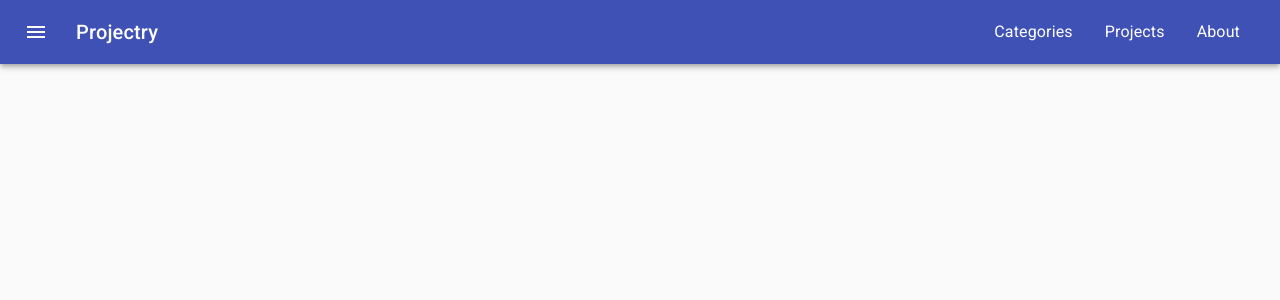
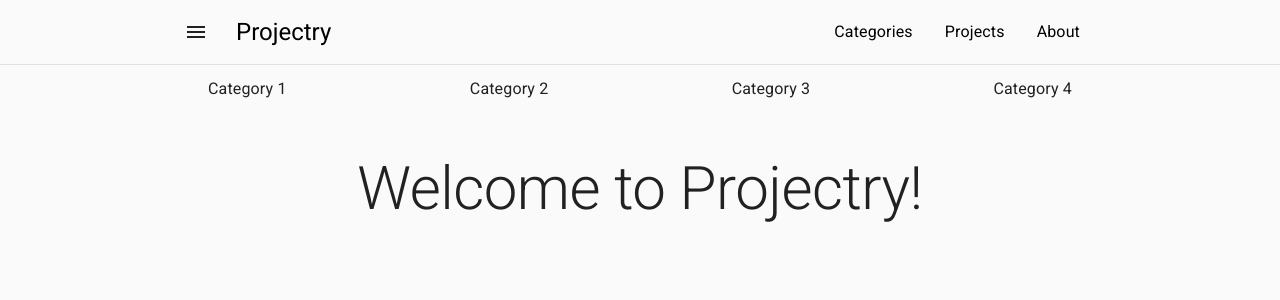
Before and after one commit to mluo24/projectry, a React (Create React App) app: page / in a window 1280 px wide. Shown: the top 300 px of the page. Built offline with nearby package versions, Linux system fonts and the light colour scheme.

Commit message:
added navbar and other various components, in process of making it responses

```diff
--- a/src/App.tsx
+++ b/src/App.tsx
@@ -5,6 +5,7 @@ import './App.css';
 
 import { createMuiTheme } from '@material-ui/core';
 import Main from './components/Main';
+import Home from './components/Home';
 
 function App() {
 
@@ -16,19 +17,16 @@ function App() {
       // Name of the component ⚛️
       MuiButtonBase: {
         // The properties to apply
-        disableRipple: true, // No more ripple, on the whole application 💣!
+        disableRipple: true, // No more ripple, on the whole application!
       },
     },
   });
 
   return (
     <MuiThemeProvider theme={theme}>
-      <Main />
-      {/* <div>
-        <Button variant="contained" color="primary">
-          Primary
-        </Button>
-      </div> */}
+      <Main>
+        <Home />
+      </Main>
     </MuiThemeProvider>
     );
 }
--- a/src/components/Header.tsx
+++ b/src/components/Header.tsx
@@ -1,7 +1,7 @@
-import { AppBar, Toolbar, List, ListItem, ListItemText, IconButton, Typography } from '@material-ui/core';
+import { AppBar, Toolbar, List, ListItem, ListItemText, IconButton, Typography, Container } from '@material-ui/core';
 import { createStyles, makeStyles, Theme } from '@material-ui/core/styles';
 import MenuIcon from '@material-ui/icons/Menu';
-import React from 'react';
+import React, { useState } from 'react';
 
 const useStyles = makeStyles((theme: Theme) =>
   createStyles({
@@ -12,7 +12,13 @@ const useStyles = makeStyles((theme: Theme) =>
       marginRight: theme.spacing(2),
     },
     title: {
+        display: `flex`,
       flexGrow: 1,
+    },
+    navbarDisplayFlex: {
+        display: `flex`,
+        justifyContent: `space-between`,
+        alignItems: 'center'
       },
     navDisplayFlex: {
         display: `flex`,
@@ -21,29 +27,63 @@ const useStyles = makeStyles((theme: Theme) =>
     linkText: {
         textDecoration: `none`,
         textTransform: `none`,
-        color: `white`
-    }
+        color: 'black'
+    },
+    toolbarSecondary: {
+        justifyContent: "space-between"
+      },
+      toolbarMain: {
+        borderBottom: `1px solid ${theme.palette.grey[300]}`
+      },
   }),
 );
 
 type link = {title : string, path : string};
 
 type Props = {
+    readonly title : string
     readonly links : link[]
 };
 
-const Navbar = ({links} : Props) => {
+
+const SideDrawer = ({title, links} : Props) => {
+
+    const classes = useStyles();
+
+    // const [state, setState] = useState({ right: false }) // Add this
+    // const toggleDrawer = (anchor: string, open: boolean) => (event : MouseEvent<HTMLButtonElement>) => {
+    //     if (
+    //     event.type === "keydown" &&
+    //     (event.key === "Tab" || event.key === "Shift")
+    //     ) {
+    //     return
+    //     }
+    //     setState({ [anchor]: open })
+    // }
+
+
+    return (
+        <>
+        <IconButton edge="start" color="inherit" aria-label="menu" onClick={toggleDrawer("right", true)}>
+            <MenuIcon />
+        </IconButton>
+        </>
+    );
+}
+
+const Navbar = ({title, links} : Props) => {
 
     const classes = useStyles();
 
     return (
-        <AppBar position="static">
-            <Toolbar>
+            <Toolbar className={classes.toolbarMain}>
+                 {/* removed appbar from the top*/}
+                <Container maxWidth="md" className={classes.navbarDisplayFlex}>
                     <IconButton edge="start" className={classes.menuButton} color="inherit" aria-label="menu">
                         <MenuIcon />
                     </IconButton>
-            <Typography variant="h6" className={classes.title}>
-                <a href="/" className={classes.linkText}>Projectry</a>
+                    <Typography variant="h5" className={classes.title}>
+                        <a href="/" className={classes.linkText}>{title}</a>
                     </Typography>
                     <List component="nav" aria-labelledby="main navigation" className={classes.navDisplayFlex}>
                         {links.map(({ title, path }) => (
@@ -54,14 +94,36 @@ const Navbar = ({links} : Props) => {
                         </a>
                         ))}
                     </List>
+                </Container>
             </Toolbar>
-        </AppBar>
     );
 }
 
-const Header = ({links} : Props) => {
+const Categories = () => {
+
+    const classes = useStyles();
+
+    const categoryList : string[] = ["Category 1", "Category 2", "Category 3", "Category 4"];
+
     return (
-        <Navbar links={links}/>
+        <Container maxWidth="md">
+            <Toolbar variant="dense" className={classes.toolbarSecondary}>
+            {categoryList.map(c => (
+                <Typography color="inherit" noWrap key={c}>
+                {c}
+                </Typography>
+            ))}
+            </Toolbar>
+        </Container>
+    );
+}
+
+const Header = ({title, links} : Props) => {
+    return (
+        <>
+            <Navbar title={title} links={links}/>
+            <Categories />
+        </>
     );
 }
 
--- /dev/null
+++ b/src/components/Home.tsx
@@ -0,0 +1,48 @@
+import { Box, Card, CardContent, Container, Typography } from '@material-ui/core';
+import { createStyles, makeStyles, Theme } from '@material-ui/core/styles';
+import React from 'react';
+
+const useStyles = makeStyles((theme: Theme) =>
+    createStyles({
+    }),
+);
+
+type category = {
+    name : string,
+    description : string
+}
+
+const CategoryCards = () => {
+
+    const categoryCardList : category[] = [
+    ];
+
+    return (
+        <div>
+            {categoryCardList.map(({name, description}, index) => (
+                <Card>
+                    <CardContent key={name}>
+                        {name}
+                    </CardContent>
+                </Card>
+            ))}
+        </div>
+    );
+}
+
+const Home = () => {
+
+    return (
+        <Box m={5}>
+            <Container maxWidth="md">
+                <Typography variant="h2" align="center">
+                    Welcome to Projectry!
+                </Typography>
+                <CategoryCards />
+            </Container>
+        </Box>
+    );
+
+}
+
+export default Home;
--- a/src/components/Main.tsx
+++ b/src/components/Main.tsx
@@ -1,7 +1,9 @@
-import React from 'react';
+import React, { ReactNode } from 'react';
 import Header from './Header';
 
-const Main = () => {
+type Props = { readonly children: ReactNode }
+
+const Main = (props: Props) => {
 
     const links = [
         {title : "Categories", path : "/"},
@@ -11,7 +13,8 @@ const Main = () => {
 
     return (
         <div>
-            <Header links={links}/>
+            <Header title="Projectry" links={links}/>
+            {props.children}
         </div>
     );
 
```
Also changed, not shown: src/components/Authentication.tsx (added, +12 -0 lines), src/components/Post.tsx (added, +12 -0 lines), src/components/Projects.tsx (added, +12 -0 lines), src/components/User.tsx (added, +12 -0 lines). Lines whose indentation alone changed are shown as unchanged.
